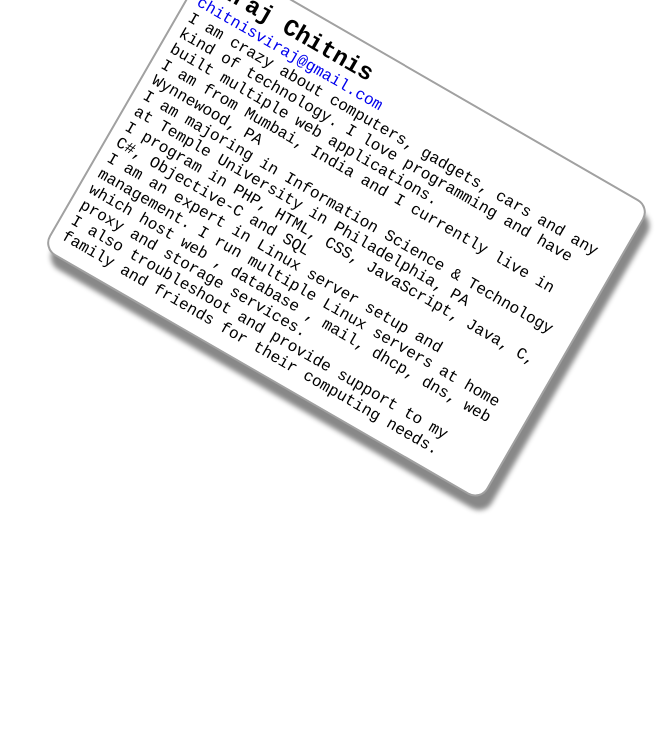
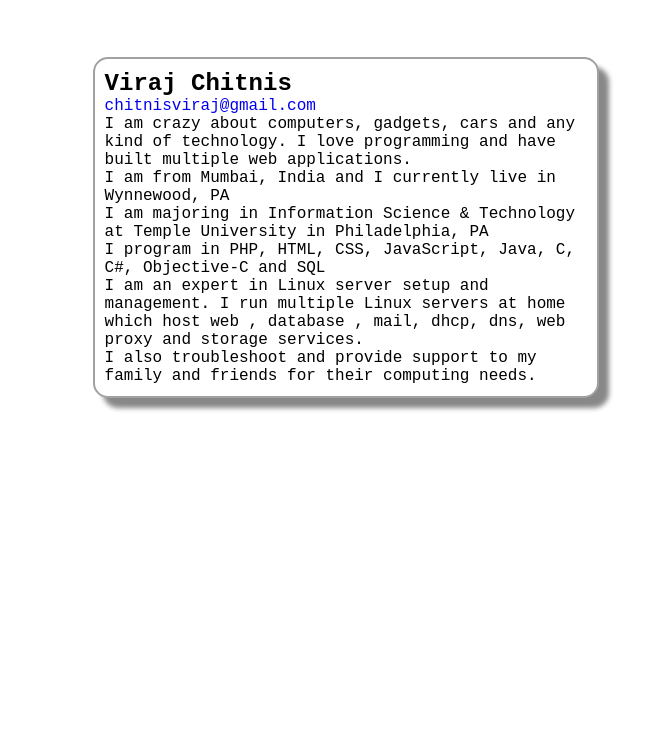
Before and after one commit to virajchitnis/virajchitnis.com, a PHP site: page / in a window 1280 px wide. Shown: the top 742 px of the page, without its empty margins (612-1280 px from the left). Run offline with PHP 8.4, Linux system fonts and the light colour scheme.

Commit message:
Disabled info div rotation

```diff
--- a/css/index.css
+++ b/css/index.css
@@ -19,9 +19,9 @@
 	border-radius:15px;
 	border:2px solid #A1A1A1;
 	box-shadow: 10px 10px 5px #888888;
-	transform: rotate(30deg);
-	-ms-transform: rotate(30deg); /* IE 9 */
-	-webkit-transform: rotate(30deg); /* Chrome, Safari, Opera */
+	//transform: rotate(30deg);
+	//-ms-transform: rotate(30deg); /* IE 9 */
+	//-webkit-transform: rotate(30deg); /* Chrome, Safari, Opera */
 }
 .body_table_content_text {
 	margin-left: 10px;
```
